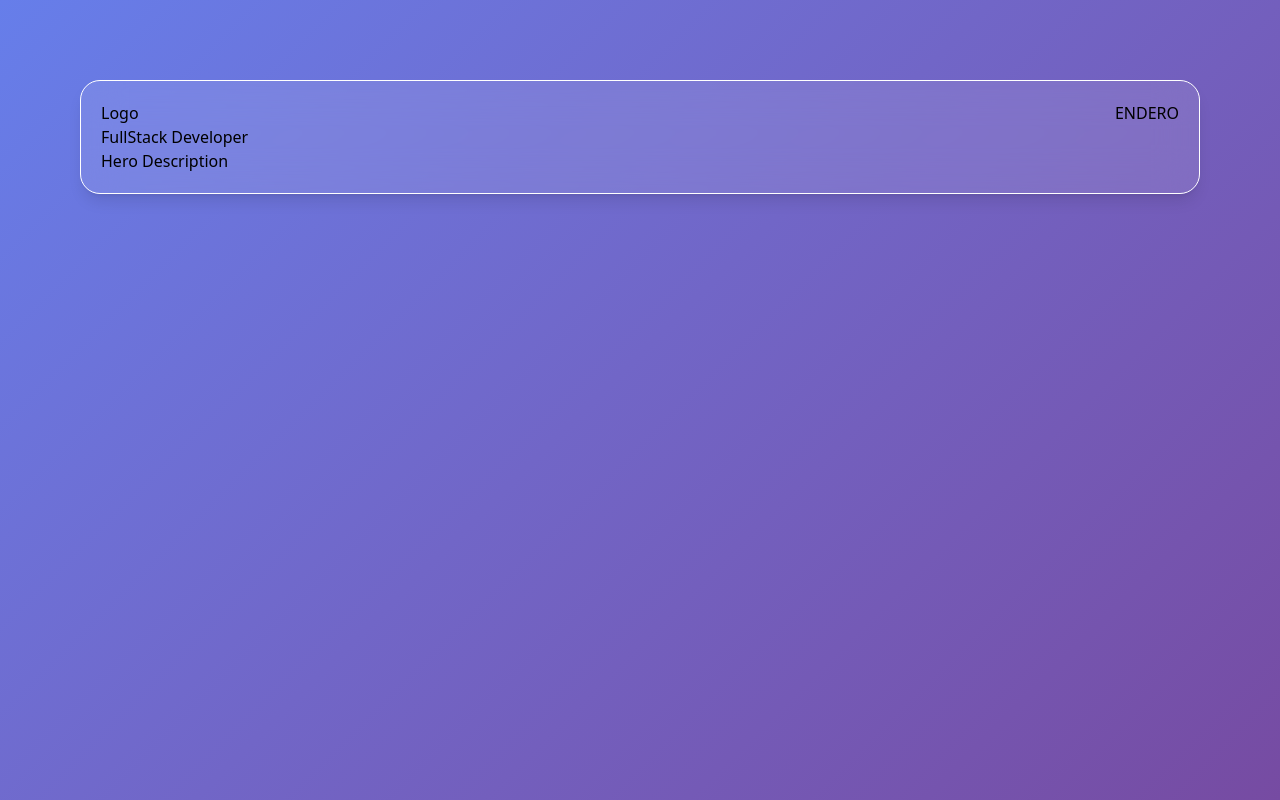
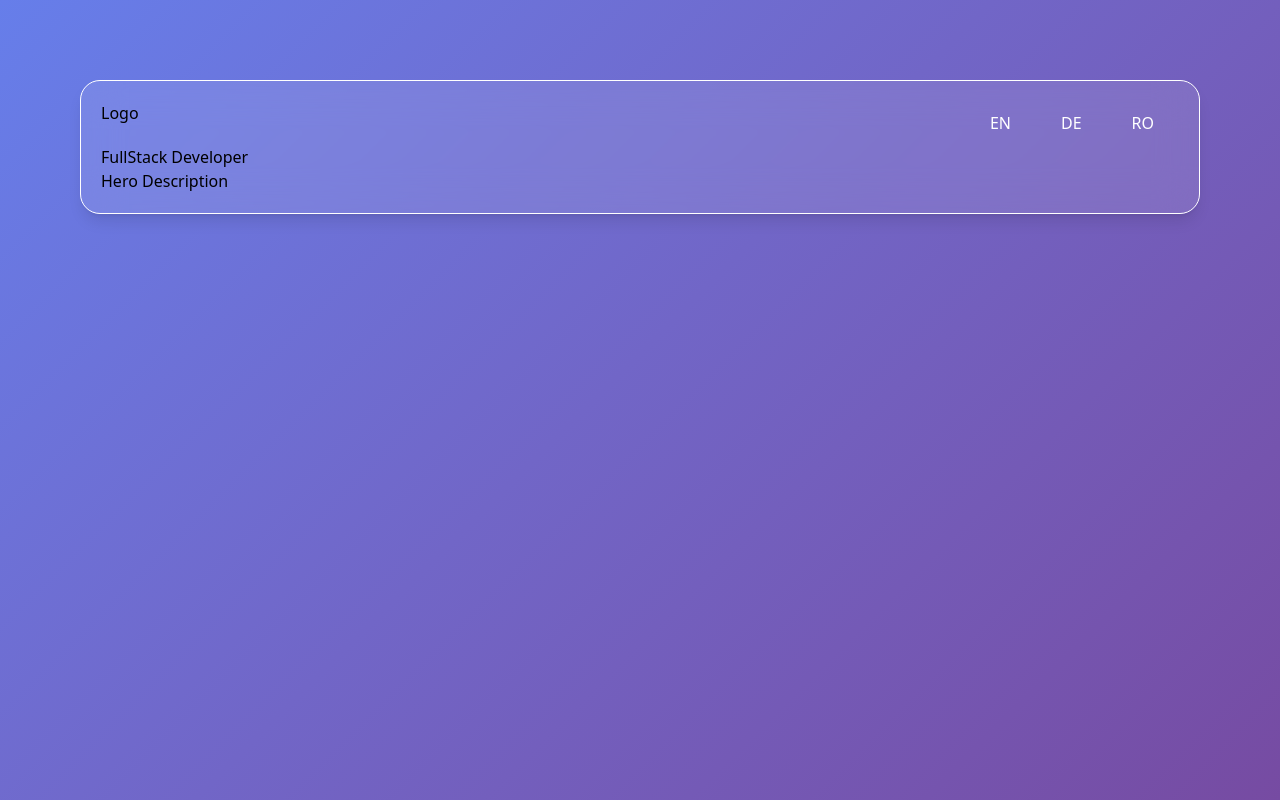
Before and after one commit to DincaToni/tonidinca_webapp-frontend-next, a Next.js app: page / in a window 1280 px wide. Built offline with nearby package versions, Linux system fonts and the light colour scheme.

Commit message:
Language button styling added

```diff
--- a/app/components/atoms/defaultButton.tsx
+++ b/app/components/atoms/defaultButton.tsx
@@ -1,6 +1,9 @@
-let DefaultButton = ({ children }: { children: any }) => {
-  //remember to remove the any mf
-  return <>{children}</>;
+let DefaultButton = ({ children }: { children: string }) => {
+  return (
+    <>
+      <button className="languageSelectorButton">{children}</button>
+    </>
+  );
 };
 
 export default DefaultButton;
--- a/app/globals.css
+++ b/app/globals.css
@@ -12,4 +12,8 @@
   .sectionGlassBackground {
     @apply min-h-[100px] bg-[#ffffff]/10 rounded-[20px] backdrop-blur-[20px] border border-white p-[20px] mb-[30px] shadow-lg/10;
   }
+
+  .languageSelectorButton {
+    @apply bg-transparent px-[25px] py-[10px] cursor-pointer rounded-[50px] text-white transition-all duration-300 hover:bg-white/20 active:bg-white active:text-[#667eea];
+  }
 }
```
